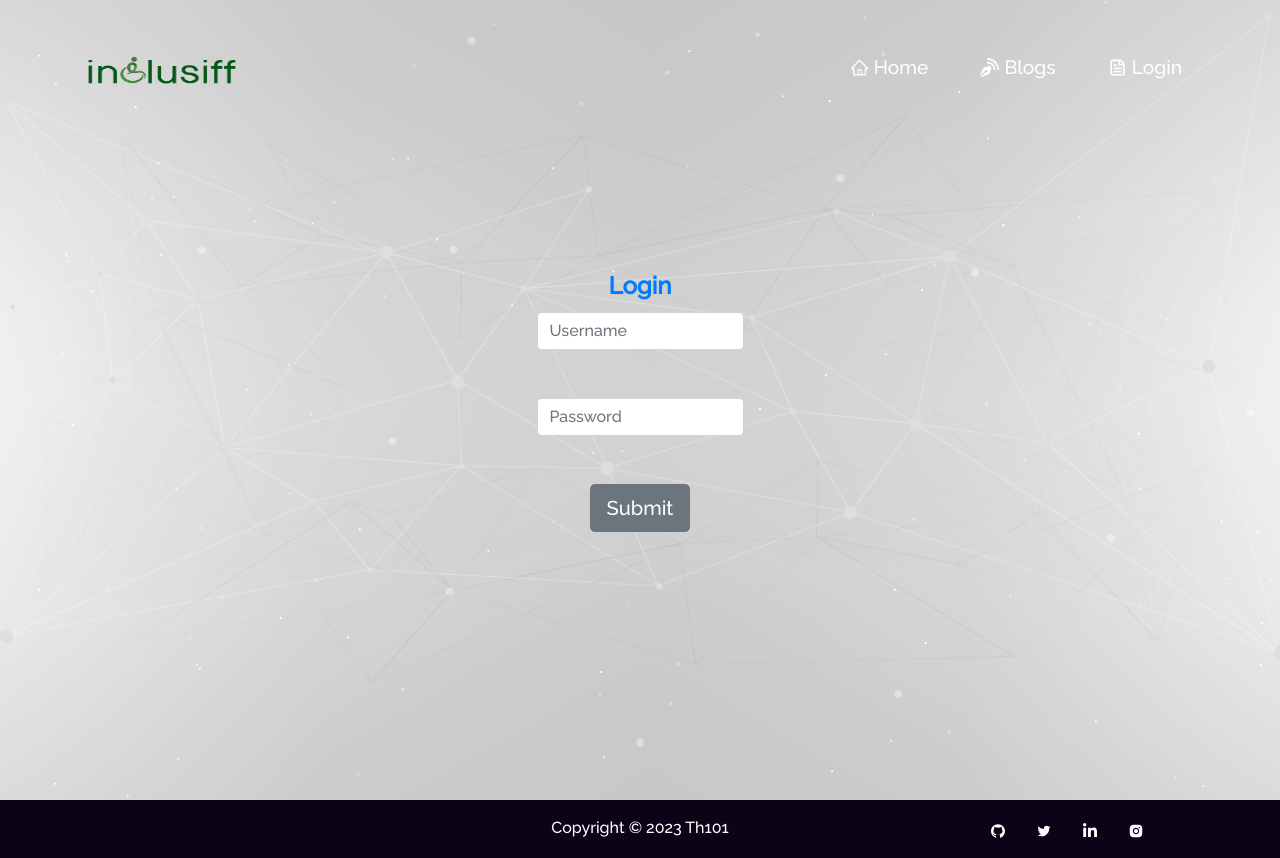
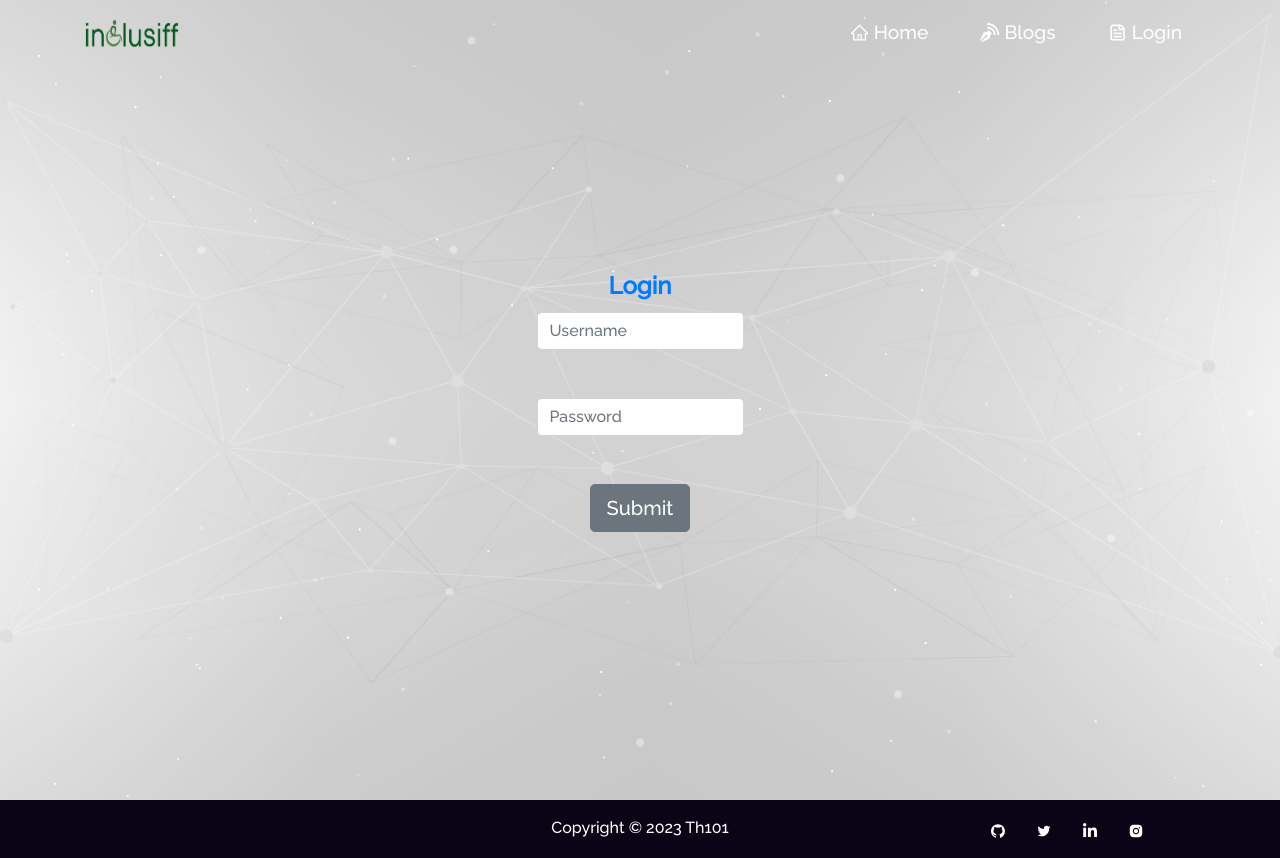
Before and after one commit to cristianbalea/ph-fe, a React (Create React App) app: page /login in a window 1280 px wide. Built offline with nearby package versions, Linux system fonts and the light colour scheme.

Commit message:
updated logo

```diff
--- a/src/components/Navbar.js
+++ b/src/components/Navbar.js
@@ -2,7 +2,7 @@ import React, { useState, useContext } from "react";
 import Navbar from "react-bootstrap/Navbar";
 import Nav from "react-bootstrap/Nav";
 import Container from "react-bootstrap/Container";
-import logo from "../Assets/logo2.png";
+import logo from "../Assets/logo-mare.png";
 import { Link } from "react-router-dom";
 import { ImBlog } from "react-icons/im";
 import {
--- a/src/style.css
+++ b/src/style.css
@@ -155,8 +155,8 @@ button:focus {
 }
 
 .logo {
-  height: 6.0em !important;
-  width: 8.0em !important;
+  height: 1.5em !important;
+  width: 5.0em !important;
 }
 
 .navbar-nav .nav-link {
```
Also changed, not shown: src/Assets/logo-mare.png (added).
